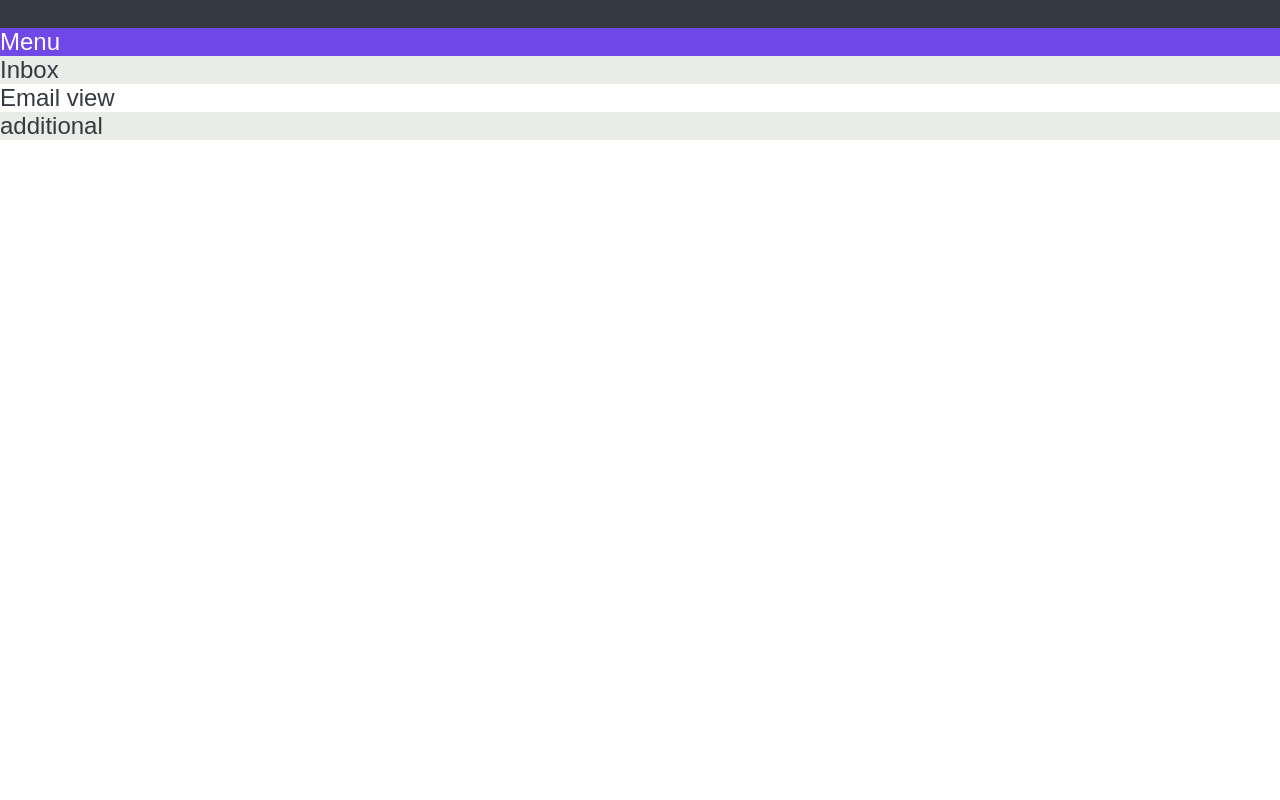
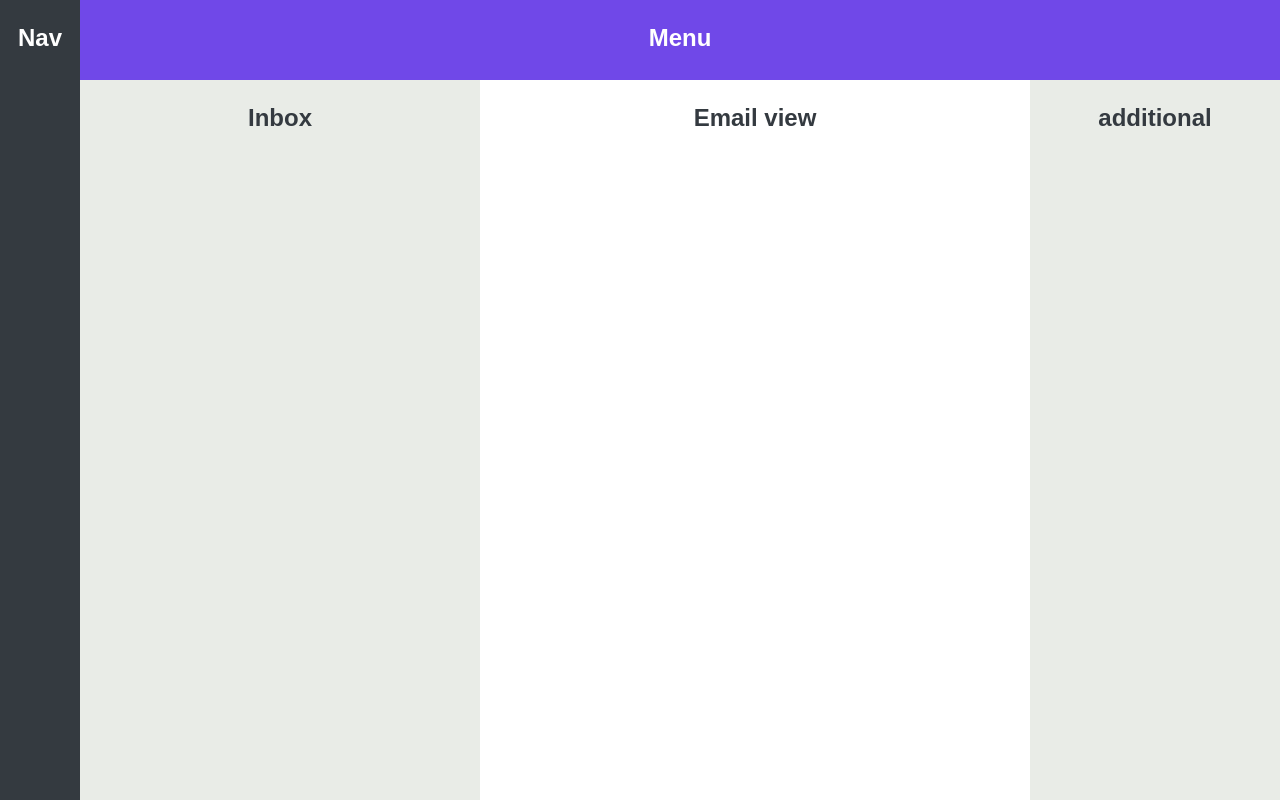
Before and after one commit to Diolemos/web-app-layout, a plain HTML site: page index.html in a window 1280 px wide. Drawn offline with Linux system fonts and the light colour scheme.

Commit message:
layout done using grid, minor changes

```diff
--- a/style.css
+++ b/style.css
@@ -8,15 +8,28 @@ body{
     font-family: sans-serif;
     color: #343a40;
     font-size: 24px;
+    height: 100vh;
+    text-align: center;
+    font-weight: bold;
+
+    display: grid;
+    grid-template-columns: 80px 400px 1fr 250px;
+    grid-template-rows: 80px 1fr;
+}
+nav, menu, section, main, aside{
+    padding-top: 24px;
 }
 
 nav{
     background-color: #343a40;
+    grid-row: 1 / -1;
+    color: white;
 }
 
 menu{
     background-color: #7048e8;
     color: #fff;
+    grid-column: 2 / -1;
 }
 section{
     background-color: #e9ece7;
```
